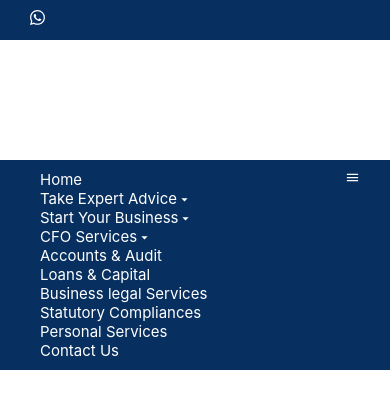
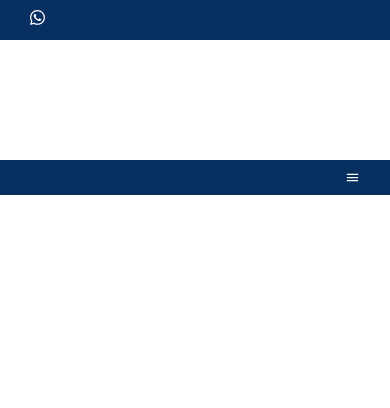
Before and after one commit to angadiworldtechGithub/FinsafeV2, a React (Create React App) app: page / in a window 390 px wide. Shown: the top 408 px of the page. Built offline with nearby package versions, Linux system fonts and the light colour scheme; the HTML template or start-up script is replaced by a standard one.

Commit message:
navbar changes

```diff
--- a/src/Components/Navbar/Navbar.css
+++ b/src/Components/Navbar/Navbar.css
@@ -1,5 +1,18 @@
 /*Header*/
-@media only screen and (min-width: 1100px) {
+@media only screen and (max-width: 1100px) {
+  .navbar_text_mobile {
+    border-bottom: solid 1px;
+    width: 100%;
+  }
+  .header_section {
+    width: 90%;
+  }
+  .navbar_icon {
+    margin-left: auto;
+  }
+  .hide_mobile {
+    display: none;
+  }
 }
 @media only screen and (min-width: 1100px) {
   .header_section {
--- a/src/Components/Navbar/Navbar.js
+++ b/src/Components/Navbar/Navbar.js
@@ -5,6 +5,10 @@ import { BsWhatsapp } from "react-icons/bs";
 import { useState } from "react";
 import { Link } from "react-router-dom";
 import Dropdown from "../Dropdown";
+
+export const addHideMobile = (classString) => {
+  return classString + " hide_mobile";
+};
 
 export const addHide = (classString) => {
   return classString + " hide";
@@ -16,13 +20,13 @@ const INITIAL_NAVBAR_STATE = {
 };
 
 function Navbar() {
-  const [collapse, setCollapse] = useState(false);
+  const [collapse, setCollapse] = useState(true);
   const [menu, setMenu] = useState(INITIAL_NAVBAR_STATE);
 
   let headerClass;
 
   if (collapse) {
-    headerClass = addHide("header_section");
+    headerClass = addHideMobile("header_section");
   } else {
     headerClass = "header_section";
   }
@@ -41,7 +45,7 @@ function Navbar() {
 
       <div className="down_header_2 outer_flex">
         <div className={headerClass}>
-          <div className="navbar_text">Home</div>
+          <div className="navbar_text navbar_text_mobile">Home</div>
 
           <Dropdown
             isActive={menu["takeExpAdv"]}
@@ -104,12 +108,18 @@ function Navbar() {
             ]}
           />
 
-          <div className="navbar_text">Accounts & Audit</div>
-          <div className="navbar_text">Loans & Capital</div>
-          <div className="navbar_text">Business legal Services</div>
-          <div className="navbar_text">Statutory Compliances</div>
-          <div className="navbar_text">Personal Services</div>
-          <div className="navbar_text">Contact Us</div>
+          <div className="navbar_text navbar_text_mobile">Accounts & Audit</div>
+          <div className="navbar_text navbar_text_mobile">Loans & Capital</div>
+          <div className="navbar_text navbar_text_mobile">
+            Business legal Services
+          </div>
+          <div className="navbar_text navbar_text_mobile">
+            Statutory Compliances
+          </div>
+          <div className="navbar_text navbar_text_mobile">
+            Personal Services
+          </div>
+          <div className="navbar_text navbar_text_mobile">Contact Us</div>
         </div>
         <MdMenu
           className="navbar_icon"
```
